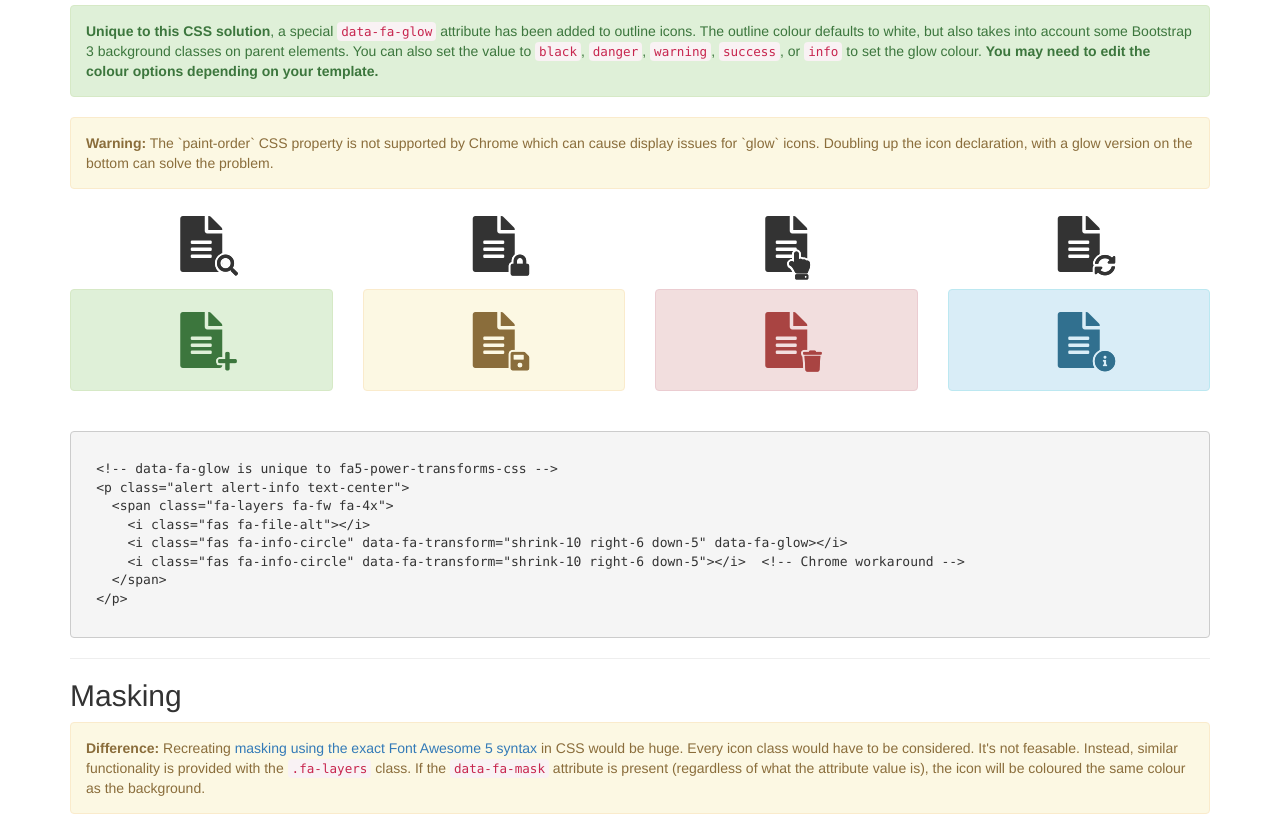
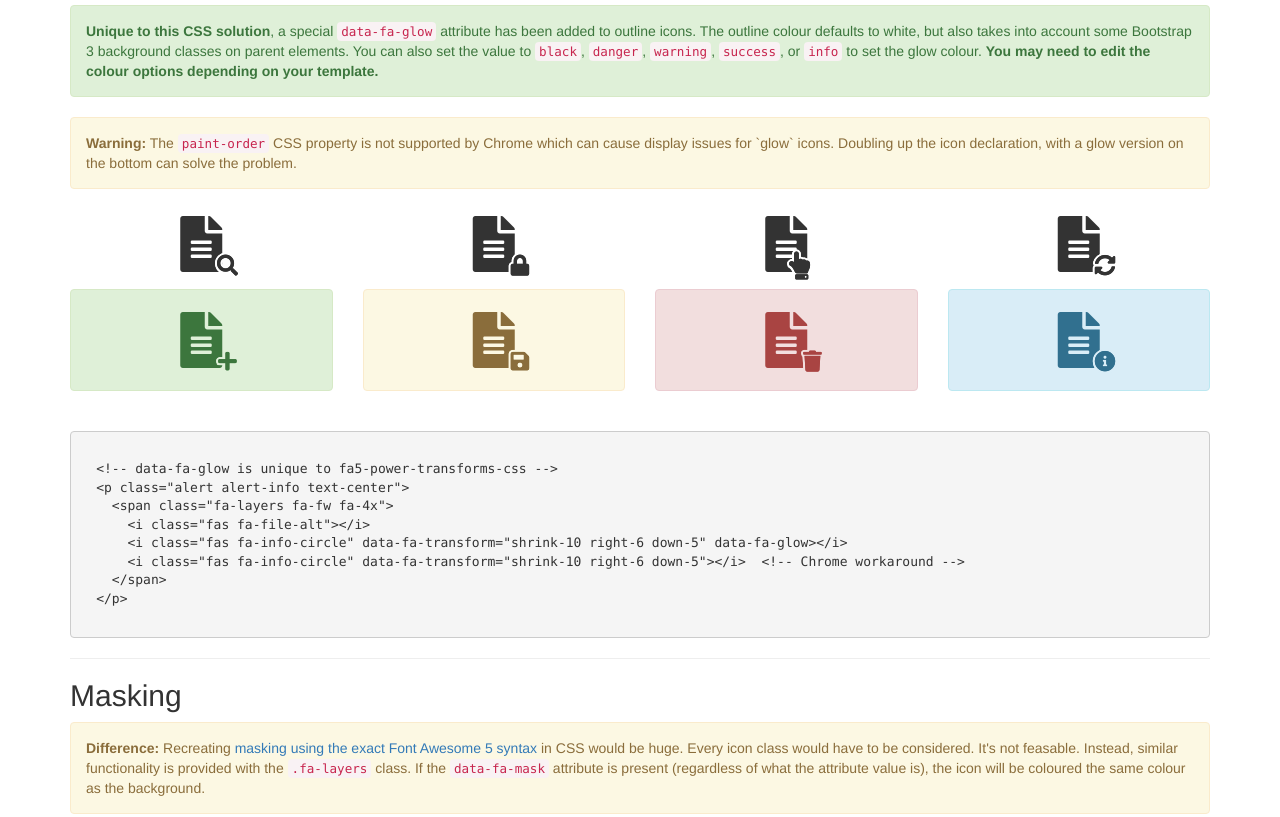
Before and after one commit to cityssm/fa5-power-transforms-css, a plain HTML site: page index.htm in a window 1280 px wide. Shown: the part 1735-2552 px from the top of the page. Drawn offline with nearby package versions, Linux system fonts and the light colour scheme.

Commit message:
not mardown, silly

```diff
--- a/index.htm
+++ b/index.htm
@@ -173,7 +173,7 @@
 
       <p class="alert alert-warning">
         <strong>Warning:</strong>
-        The `paint-order` CSS property is not supported by Chrome which can cause display issues for `glow` icons.
+        The <code>paint-order</code> CSS property is not supported by Chrome which can cause display issues for `glow` icons.
         Doubling up the icon declaration, with a glow version on the bottom can solve the problem.
       </p>
 
```
